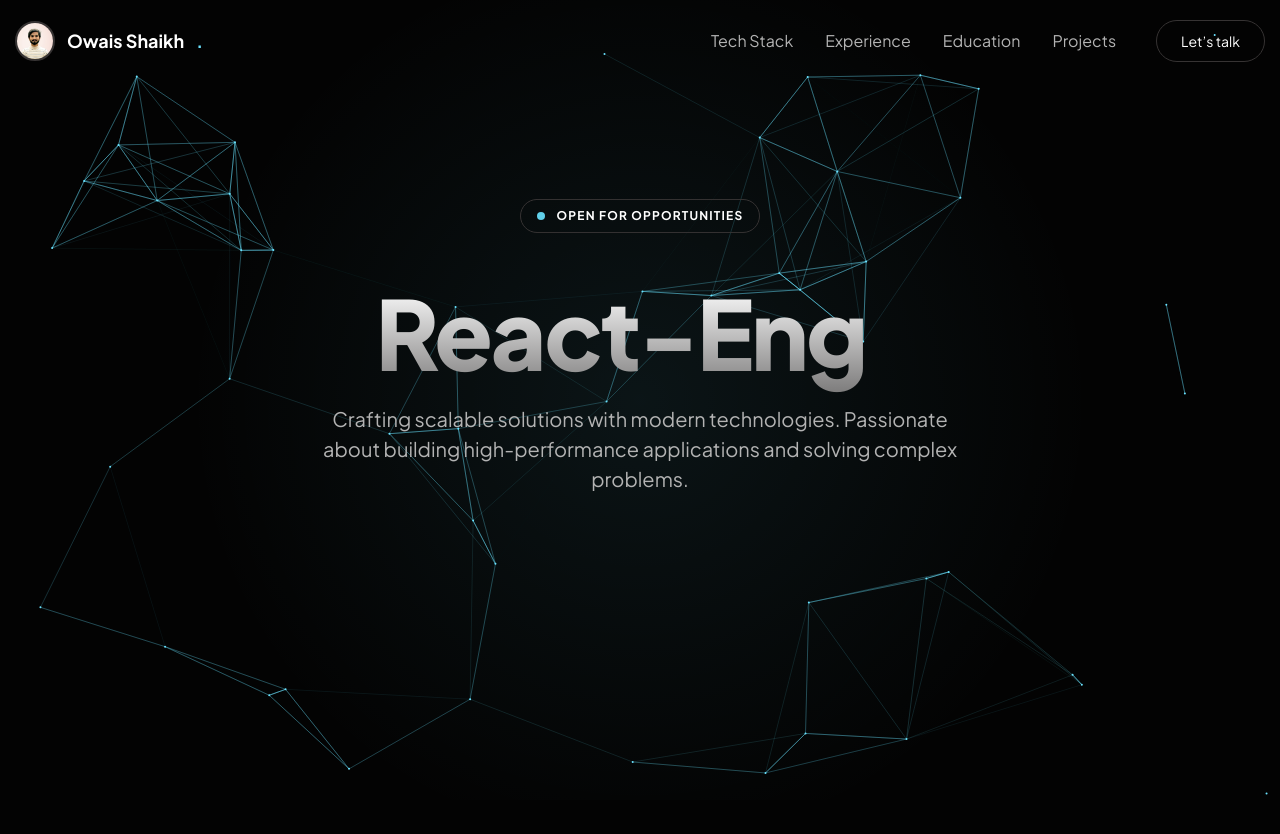
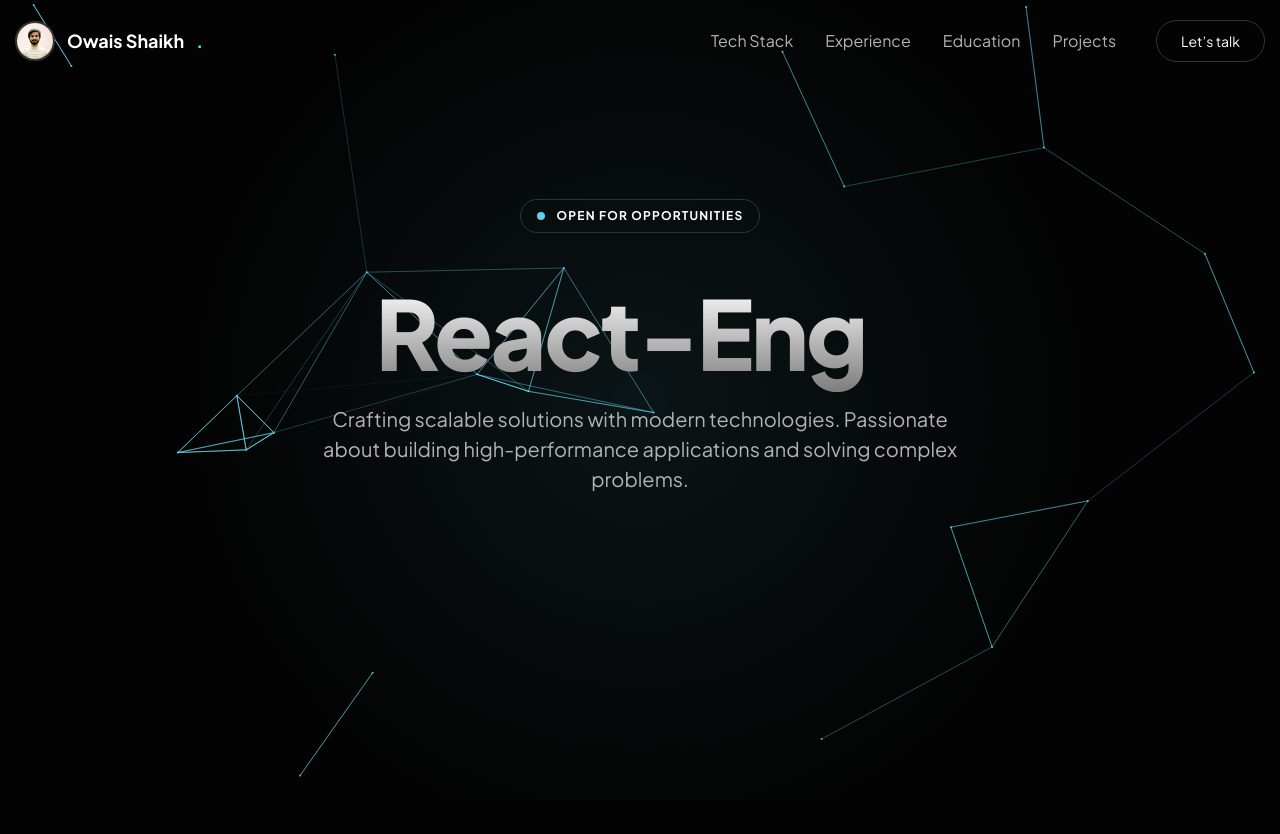
Before and after one commit to OwaisShaikh-8/portfolio, a Next.js app in the folder my-app/: page / in a window 1280 px wide. Shown: the top 834 px of the page. Built offline with nearby package versions, Linux system fonts and the light colour scheme.

Commit message:
setting change of particles js

```diff
--- a/my-app/app/components/ParticlesBackground.tsx
+++ b/my-app/app/components/ParticlesBackground.tsx
@@ -18,22 +18,29 @@ const ParticlesBackground = () => {
     console.log("Particles loaded:", container);
   };
 
+  // Detect if device is mobile for performance optimization
+  const isMobile = useMemo(() => {
+    if (typeof window === 'undefined') return false;
+    return window.innerWidth < 768;
+  }, []);
+
   const options: ISourceOptions = useMemo(
     () => ({
       background: {
         color: "transparent",
       },
       fullScreen: {
-        enable: false, // THIS IS THE KEY - disable fullscreen mode
+        enable: false,
         zIndex: 0,
       },
-      fpsLimit: 120,
+      fpsLimit: isMobile ? 30 : 60, // Reduced FPS, especially on mobile
       interactivity: {
         events: {
-          onClick: { enable: true, mode: "push" },
+          onClick: { enable: !isMobile, mode: "push" }, // Disable on mobile
+          onHover: { enable: false }, // Disabled to save performance
         },
         modes: {
-          push: { quantity: 3 },
+          push: { quantity: 2 },
         },
       },
       particles: {
@@ -41,23 +48,35 @@ const ParticlesBackground = () => {
         links: {
           enable: true,
           color: "#6ae3ff",
-          distance: 200,
-          opacity: .5,
+          distance: isMobile ? 150 : 250, // Shorter distance on mobile
+          opacity: 0.8,
           width: 1,
         },
         move: {
           enable: true,
-          speed: 1,
-          outModes: { default: "bounce" }, // changed to bounce so particles stay in container
+          speed: isMobile ? 0.5 : 0.8, // Slower movement
+          direction: "none",
+          random: false,
+          straight: false,
+          outModes: { default: "bounce" },
         },
-        number: { value: 100, density: { enable: true } },
-        opacity: { value: 1 },
+        number: {
+          value: isMobile ? 20 : 50, // Fewer particles on mobile
+          density: {
+            enable: true,
+            width: 1920,
+            height: 1080
+          }
+        },
+        opacity: { value: 0.8 },
         shape: { type: "circle" },
         size: { value: { min: 1, max: 1 } },
       },
       detectRetina: true,
+      pauseOnBlur: true, // Pause when tab is not active
+      pauseOnOutsideViewport: true, // Pause when not visible
     }),
-    [],
+    [isMobile],
   );
 
   if (!init) return null;
@@ -67,7 +86,7 @@ const ParticlesBackground = () => {
       id="tsparticles"
       options={options}
       particlesLoaded={particlesLoaded}
-      className="absolute inset-0 w-full h-full"
+      className="absolute inset-0 w-full h-full pointer-events-none" // Added pointer-events-none for better performance
     />
   );
 };
--- a/my-app/app/layout.tsx
+++ b/my-app/app/layout.tsx
@@ -11,7 +11,7 @@ const jakarta = Plus_Jakarta_Sans({
 });
 
 export const metadata: Metadata = {
-  title: "Create Next App",
+  title: "portfolio-owais",
   description: "Generated by create next app",
 };
 
```
